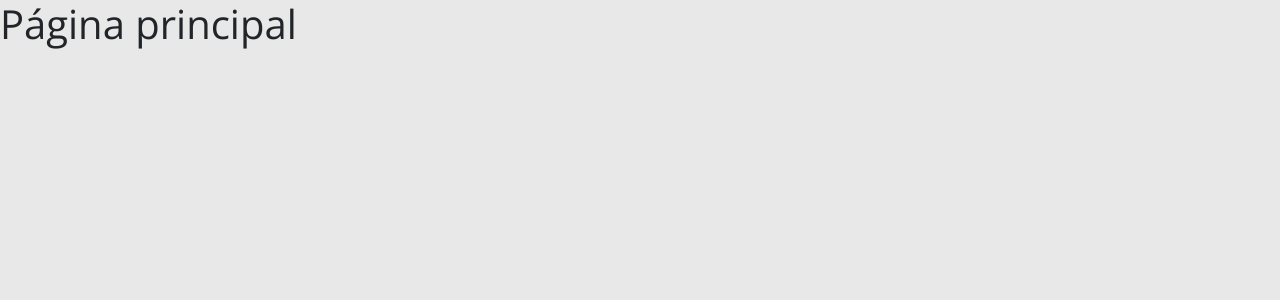
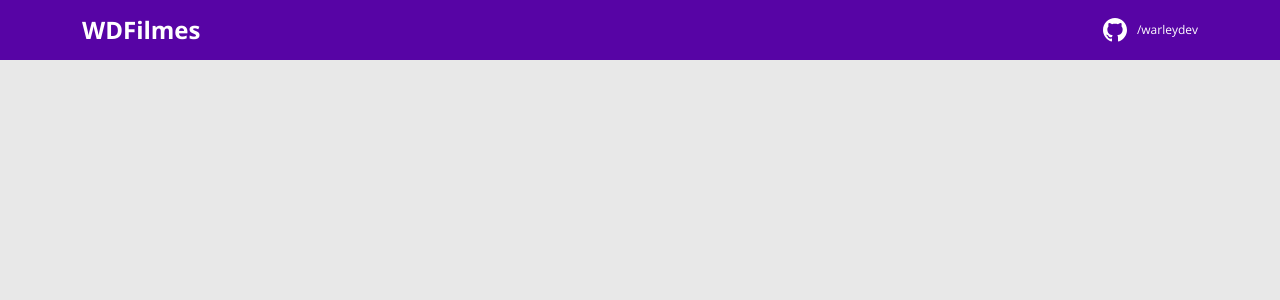
Before and after one commit to warleydev/aplicacao-spring-react, a React (Create React App) app in the folder frontend/: page / in a window 1280 px wide. Shown: the top 300 px of the page. Built offline with nearby package versions, Linux system fonts and the light colour scheme.

Commit message:
Criação da Navbar

```diff
--- a/frontend/src/App.tsx
+++ b/frontend/src/App.tsx
@@ -1,6 +1,8 @@
+import Navbar from "./components/Navbar";
+
 function App() {
   return (
-    <h1>Página principal</h1>
+    <Navbar/>
   );
 }
 
--- /dev/null
+++ b/frontend/src/components/Navbar/index.tsx
@@ -0,0 +1,22 @@
+import {ReactComponent as GithubIcon} from 'assets/img/github.svg';
+import './style.css'
+
+function Navbar(){
+  return(
+    <header>
+      <nav className='container'>
+        <div className='wfilme-nav-content'>
+          <h1>WDFilmes</h1>
+          <a href="https://github.com/warleydev">
+            <div className='wfilme-contact-container'>
+              <GithubIcon />
+              <p className="wfilme-contact-link">/warleydev</p>
+            </div>
+          </a>
+        </div>
+      </nav>
+    </header>
+  );
+}
+
+export default Navbar;
--- /dev/null
+++ b/frontend/src/components/Navbar/style.css
@@ -0,0 +1,30 @@
+header{
+  background-color: var(--color-primary);
+  height: 60px;
+  display: flex;
+  align-items: center;
+}
+
+.wfilme-nav-content{
+  display: flex;
+  justify-content: space-between;
+  align-items: center;
+  color: #fff;
+}
+
+.wfilme-nav-content h1{
+   margin: 0;
+   font-weight: 700;
+   font-size: 24px;
+}
+
+.wfilme-contact-container{
+  display: flex;
+  align-items: center;
+}
+
+.wfilme-contact-link{
+  margin: 0 0 0 10px;
+  font-size: 12px;
+
+}
--- a/frontend/src/index.css
+++ b/frontend/src/index.css
@@ -1,7 +1,7 @@
 @import url('https://fonts.googleapis.com/css2?family=Open+Sans:wght@400;700&display=swap');
 
 :root {
-  --color-primary: #4D41C0;
+  --color-primary: #5704a5;
 }
 
 * {
--- a/frontend/tsconfig.json
+++ b/frontend/tsconfig.json
@@ -1,5 +1,6 @@
 {
   "compilerOptions": {
+    "baseUrl": "./src",
     "target": "es5",
     "lib": [
       "dom",
```
Also changed, not shown: frontend/src/assets/img/github.svg (added).
